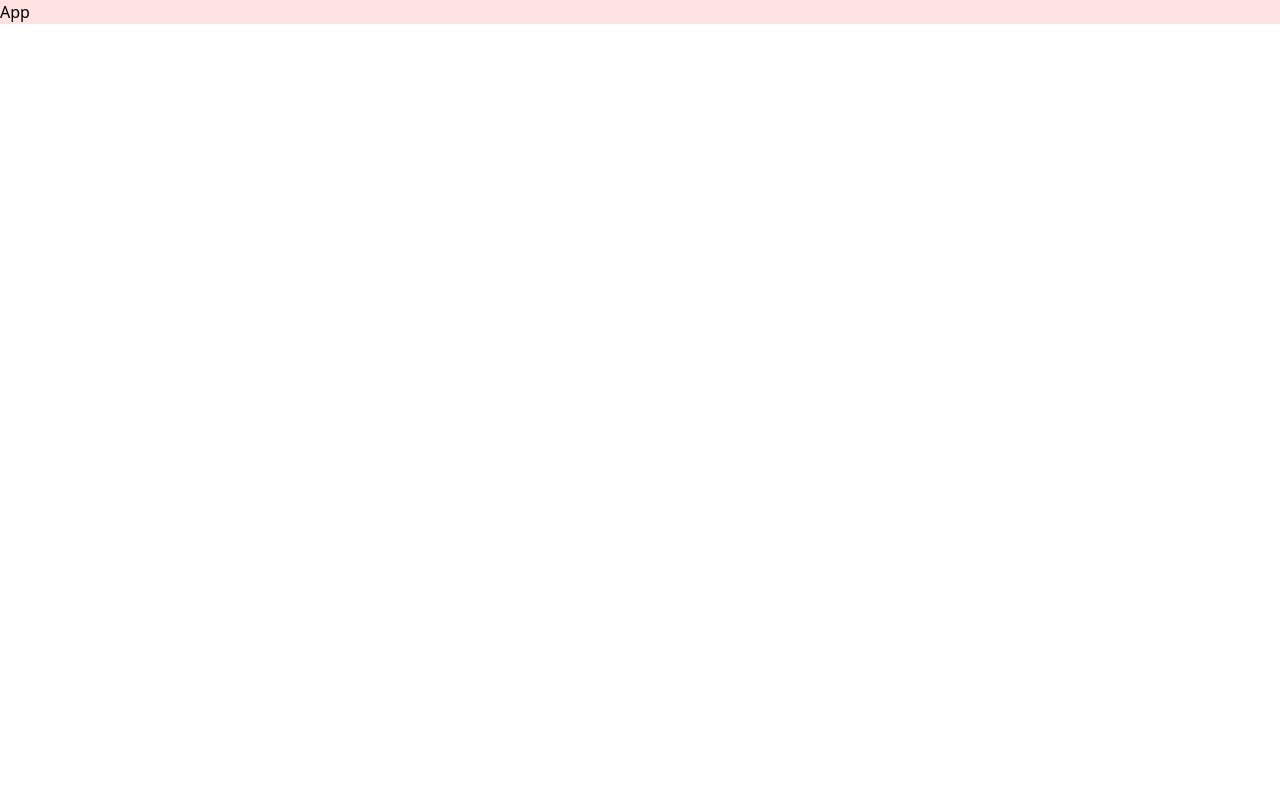
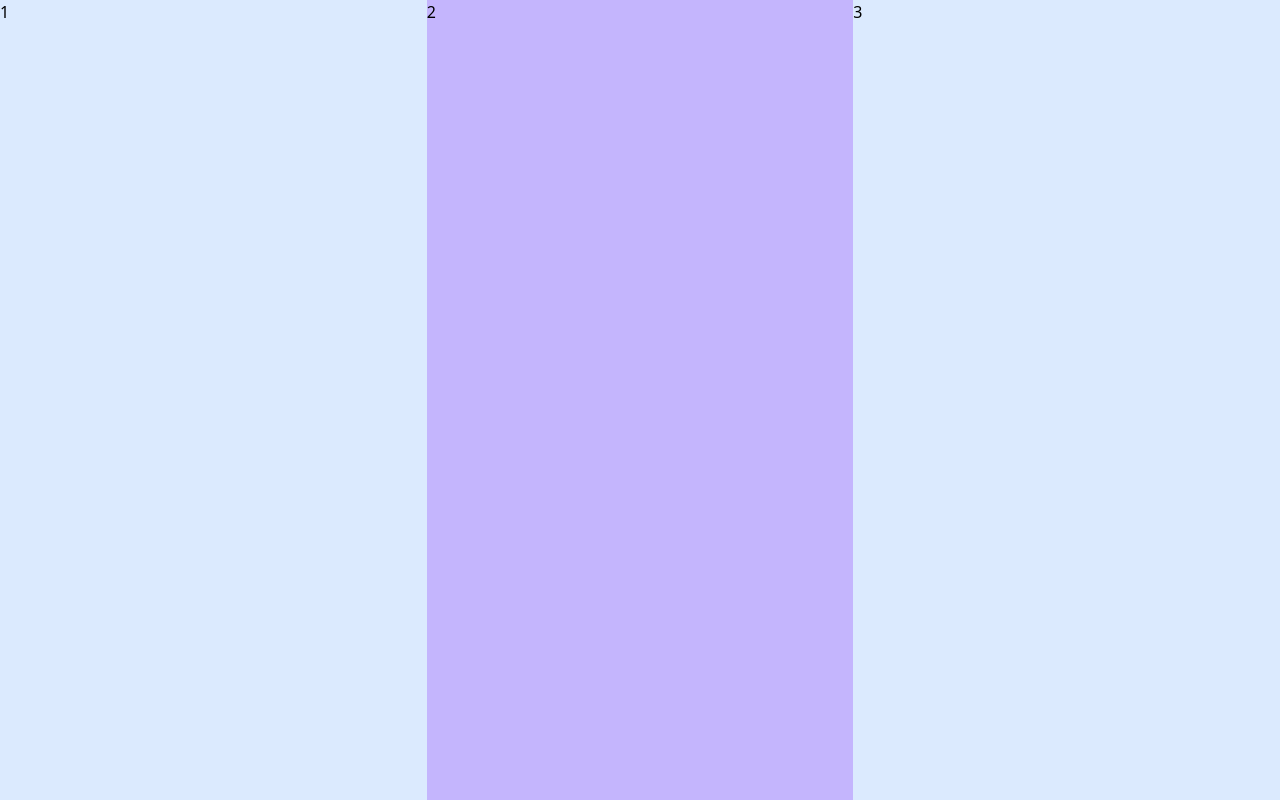
Before and after one commit to JJW247/twitter-clone-front, a React (Create React App) app: page / in a window 1280 px wide. Built offline with nearby package versions, Linux system fonts and the light colour scheme.

Commit message:
main layout

```diff
--- a/src/App.tsx
+++ b/src/App.tsx
@@ -1,7 +1,13 @@
 import React, { FC } from 'react';
 
 const App: FC = () => {
-  return <div className="bg-red-100">App</div>;
+  return (
+    <div className="bg-red-100 min-h-screen flex">
+      <div className="bg-blue-100 flex-auto">1</div>
+      <div className="bg-purple-300 max-w-screen-sm flex-auto">2</div>
+      <div className="bg-blue-100 flex-auto">3</div>
+    </div>
+  );
 };
 
 export default App;
```
